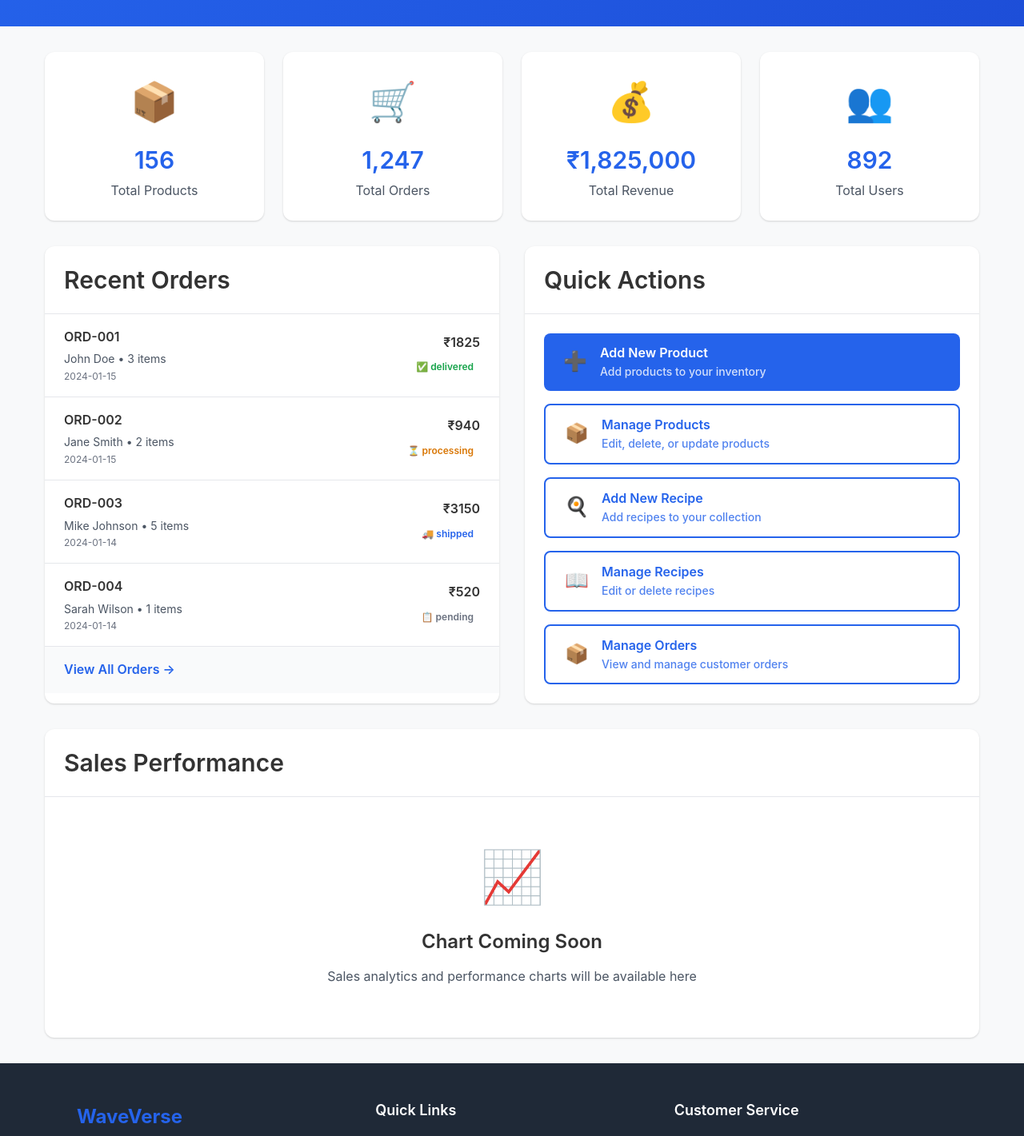
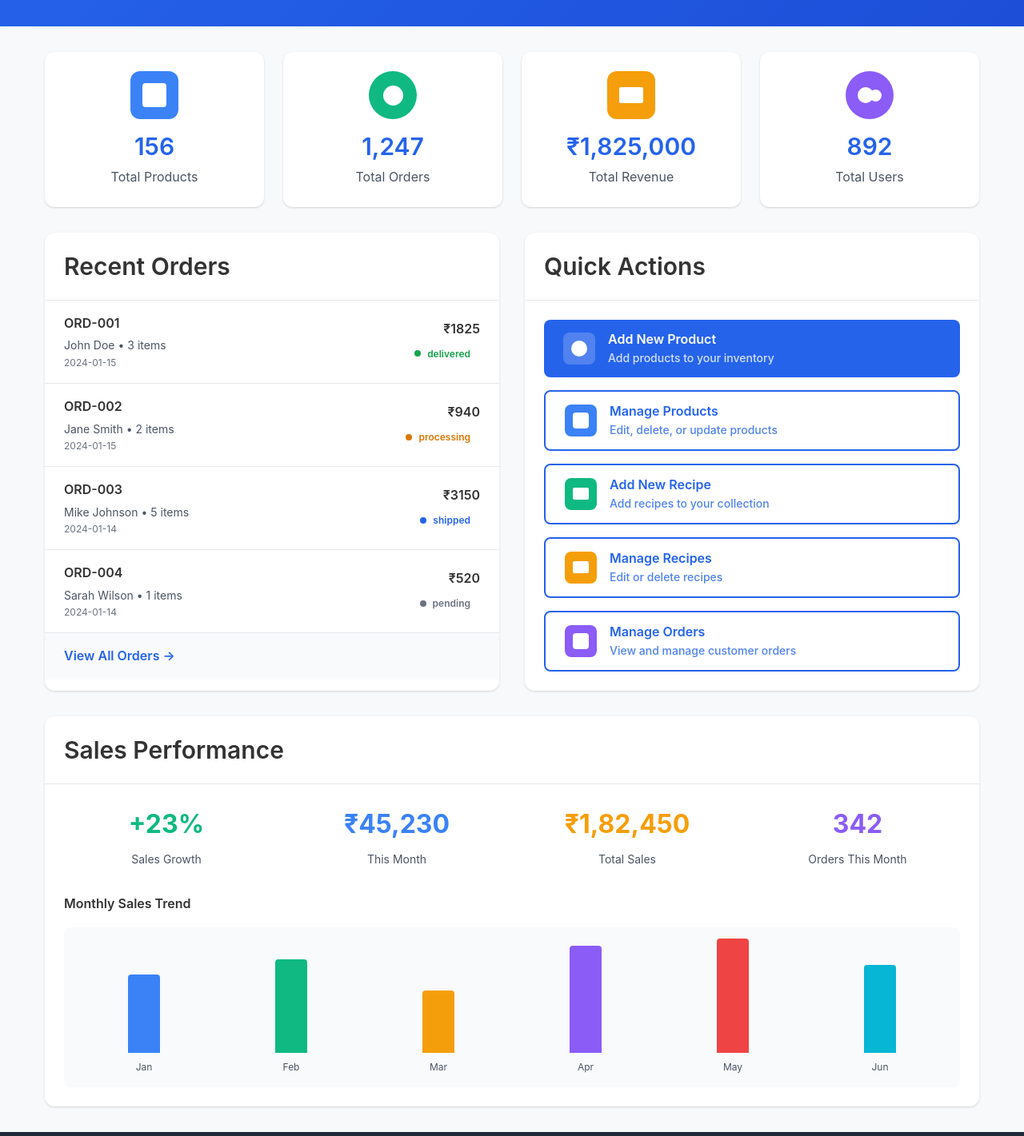
Before and after one commit to madhan112007/WaveVerse---E-commerce-web-for-Grocery, a React (Create React App) app in the folder frontend/: page /admin in a window 1280 px wide. Shown: the part 274-1695 px from the top of the page at 80% size. Built offline with nearby package versions, Linux system fonts and the light colour scheme; sample sign-in values are in the browser's storage.

Commit message:
Replace emojis with colored icons and add sales performance chart

```diff
--- a/frontend/src/pages/admin/AdminDashboard.jsx
+++ b/frontend/src/pages/admin/AdminDashboard.jsx
@@ -121,16 +121,24 @@ const AdminDashboard = () => {
               <Link to="/admin/add-product" className="btn" style={{
                 background: 'rgba(255,255,255,0.2)',
                 color: 'white',
-                border: '2px solid rgba(255,255,255,0.3)'
+                border: '2px solid rgba(255,255,255,0.3)',
+                display: 'flex',
+                alignItems: 'center',
+                gap: '0.5rem'
               }}>
-                ➕ Add Product
+                <div style={{ width: '20px', height: '20px', background: '#10b981', borderRadius: '50%' }}></div>
+                Add Product
               </Link>
               <Link to="/admin/manage-products" className="btn" style={{
                 background: 'rgba(255,255,255,0.2)',
                 color: 'white',
-                border: '2px solid rgba(255,255,255,0.3)'
+                border: '2px solid rgba(255,255,255,0.3)',
+                display: 'flex',
+                alignItems: 'center',
+                gap: '0.5rem'
               }}>
-                📦 Manage Products
+                <div style={{ width: '20px', height: '20px', background: '#3b82f6', borderRadius: '4px' }}></div>
+                Manage Products
               </Link>
             </div>
           </div>
@@ -147,7 +155,18 @@ const AdminDashboard = () => {
         }}>
           <div className="card">
             <div className="card-body" style={{ textAlign: 'center' }}>
-              <div style={{ fontSize: '3rem', marginBottom: '1rem' }}>📦</div>
+              <div style={{
+                width: '60px',
+                height: '60px',
+                background: '#3b82f6',
+                borderRadius: '12px',
+                margin: '0 auto 1rem',
+                display: 'flex',
+                alignItems: 'center',
+                justifyContent: 'center'
+              }}>
+                <div style={{ width: '30px', height: '30px', background: 'white', borderRadius: '4px' }}></div>
+              </div>
               <h3 style={{ color: 'var(--primary)', marginBottom: '0.5rem' }}>
                 {stats.totalProducts}
               </h3>
@@ -157,7 +176,18 @@ const AdminDashboard = () => {
 
           <div className="card">
             <div className="card-body" style={{ textAlign: 'center' }}>
-              <div style={{ fontSize: '3rem', marginBottom: '1rem' }}>🛒</div>
+              <div style={{
+                width: '60px',
+                height: '60px',
+                background: '#10b981',
+                borderRadius: '50%',
+                margin: '0 auto 1rem',
+                display: 'flex',
+                alignItems: 'center',
+                justifyContent: 'center'
+              }}>
+                <div style={{ width: '25px', height: '25px', background: 'white', borderRadius: '50%' }}></div>
+              </div>
               <h3 style={{ color: 'var(--primary)', marginBottom: '0.5rem' }}>
                 {stats.totalOrders.toLocaleString()}
               </h3>
@@ -167,7 +197,18 @@ const AdminDashboard = () => {
 
           <div className="card">
             <div className="card-body" style={{ textAlign: 'center' }}>
-              <div style={{ fontSize: '3rem', marginBottom: '1rem' }}>💰</div>
+              <div style={{
+                width: '60px',
+                height: '60px',
+                background: '#f59e0b',
+                borderRadius: '12px',
+                margin: '0 auto 1rem',
+                display: 'flex',
+                alignItems: 'center',
+                justifyContent: 'center'
+              }}>
+                <div style={{ width: '30px', height: '20px', background: 'white', borderRadius: '2px' }}></div>
+              </div>
               <h3 style={{ color: 'var(--primary)', marginBottom: '0.5rem' }}>
                 ₹{stats.totalRevenue.toLocaleString()}
               </h3>
@@ -177,7 +218,19 @@ const AdminDashboard = () => {
 
           <div className="card">
             <div className="card-body" style={{ textAlign: 'center' }}>
-              <div style={{ fontSize: '3rem', marginBottom: '1rem' }}>👥</div>
+              <div style={{
+                width: '60px',
+                height: '60px',
+                background: '#8b5cf6',
+                borderRadius: '50%',
+                margin: '0 auto 1rem',
+                display: 'flex',
+                alignItems: 'center',
+                justifyContent: 'center'
+              }}>
+                <div style={{ width: '20px', height: '20px', background: 'white', borderRadius: '50%' }}></div>
+                <div style={{ width: '15px', height: '15px', background: 'white', borderRadius: '50%', marginLeft: '-5px' }}></div>
+              </div>
               <h3 style={{ color: 'var(--primary)', marginBottom: '0.5rem' }}>
                 {stats.totalUsers.toLocaleString()}
               </h3>
@@ -223,15 +276,16 @@ const AdminDashboard = () => {
                     <div style={{
                       display: 'inline-flex',
                       alignItems: 'center',
-                      gap: '0.25rem',
-                      padding: '0.25rem 0.5rem',
+                      gap: '0.5rem',
+                      padding: '0.25rem 0.75rem',
                       borderRadius: '12px',
                       fontSize: '0.75rem',
                       fontWeight: '600',
                       background: `${getStatusColor(order.status)}20`,
                       color: getStatusColor(order.status)
                     }}>
-                      {getStatusIcon(order.status)} {order.status}
+                      <div style={{ width: '8px', height: '8px', background: getStatusColor(order.status), borderRadius: '50%' }}></div>
+                      {order.status}
                     </div>
                   </div>
                 </div>
@@ -263,7 +317,9 @@ const AdminDashboard = () => {
                   className="btn btn-primary"
                   style={{ justifyContent: 'flex-start', gap: '1rem' }}
                 >
-                  <span style={{ fontSize: '1.5rem' }}>➕</span>
+                  <div style={{ width: '40px', height: '40px', background: 'rgba(255,255,255,0.2)', borderRadius: '8px', display: 'flex', alignItems: 'center', justifyContent: 'center' }}>
+                    <div style={{ width: '20px', height: '20px', background: 'white', borderRadius: '50%' }}></div>
+                  </div>
                   <div>
                     <div style={{ fontWeight: '600' }}>Add New Product</div>
                     <div style={{ fontSize: '0.875rem', opacity: 0.8 }}>
@@ -277,7 +333,9 @@ const AdminDashboard = () => {
                   className="btn btn-outline"
                   style={{ justifyContent: 'flex-start', gap: '1rem' }}
                 >
-                  <span style={{ fontSize: '1.5rem' }}>📦</span>
+                  <div style={{ width: '40px', height: '40px', background: '#3b82f6', borderRadius: '8px', display: 'flex', alignItems: 'center', justifyContent: 'center' }}>
+                    <div style={{ width: '20px', height: '20px', background: 'white', borderRadius: '4px' }}></div>
+                  </div>
                   <div>
                     <div style={{ fontWeight: '600' }}>Manage Products</div>
                     <div style={{ fontSize: '0.875rem', opacity: 0.8 }}>
@@ -291,7 +349,9 @@ const AdminDashboard = () => {
                   className="btn btn-outline"
                   style={{ justifyContent: 'flex-start', gap: '1rem' }}
                 >
-                  <span style={{ fontSize: '1.5rem' }}>🍳</span>
+                  <div style={{ width: '40px', height: '40px', background: '#10b981', borderRadius: '8px', display: 'flex', alignItems: 'center', justifyContent: 'center' }}>
+                    <div style={{ width: '20px', height: '15px', background: 'white', borderRadius: '2px' }}></div>
+                  </div>
                   <div>
                     <div style={{ fontWeight: '600' }}>Add New Recipe</div>
                     <div style={{ fontSize: '0.875rem', opacity: 0.8 }}>
@@ -305,7 +365,9 @@ const AdminDashboard = () => {
                   className="btn btn-outline"
                   style={{ justifyContent: 'flex-start', gap: '1rem' }}
                 >
-                  <span style={{ fontSize: '1.5rem' }}>📖</span>
+                  <div style={{ width: '40px', height: '40px', background: '#f59e0b', borderRadius: '8px', display: 'flex', alignItems: 'center', justifyContent: 'center' }}>
+                    <div style={{ width: '20px', height: '15px', background: 'white', borderRadius: '2px' }}></div>
+                  </div>
                   <div>
                     <div style={{ fontWeight: '600' }}>Manage Recipes</div>
                     <div style={{ fontSize: '0.875rem', opacity: 0.8 }}>
@@ -319,7 +381,9 @@ const AdminDashboard = () => {
                   className="btn btn-outline"
                   style={{ justifyContent: 'flex-start', gap: '1rem' }}
                 >
-                  <span style={{ fontSize: '1.5rem' }}>📦</span>
+                  <div style={{ width: '40px', height: '40px', background: '#8b5cf6', borderRadius: '8px', display: 'flex', alignItems: 'center', justifyContent: 'center' }}>
+                    <div style={{ width: '20px', height: '20px', background: 'white', borderRadius: '4px' }}></div>
+                  </div>
                   <div>
                     <div style={{ fontWeight: '600' }}>Manage Orders</div>
                     <div style={{ fontSize: '0.875rem', opacity: 0.8 }}>
@@ -332,17 +396,59 @@ const AdminDashboard = () => {
           </div>
         </div>
 
-        {/* Performance Chart Placeholder */}
+        {/* Sales Performance Chart */}
         <div className="card" style={{ marginTop: '2rem' }}>
           <div className="card-header">
             <h3 style={{ margin: 0 }}>Sales Performance</h3>
           </div>
-          <div className="card-body" style={{ textAlign: 'center', padding: '3rem' }}>
-            <div style={{ fontSize: '4rem', marginBottom: '1rem' }}>📈</div>
-            <h4>Chart Coming Soon</h4>
-            <p style={{ color: 'var(--gray-600)' }}>
-              Sales analytics and performance charts will be available here
-            </p>
+          <div className="card-body">
+            <div style={{ display: 'grid', gridTemplateColumns: 'repeat(auto-fit, minmax(150px, 1fr))', gap: '2rem', marginBottom: '2rem' }}>
+              <div style={{ textAlign: 'center' }}>
+                <div style={{ fontSize: '2rem', fontWeight: '700', color: '#10b981', marginBottom: '0.5rem' }}>+23%</div>
+                <div style={{ fontSize: '0.875rem', color: 'var(--gray-600)' }}>Sales Growth</div>
+              </div>
+              <div style={{ textAlign: 'center' }}>
+                <div style={{ fontSize: '2rem', fontWeight: '700', color: '#3b82f6', marginBottom: '0.5rem' }}>₹45,230</div>
+                <div style={{ fontSize: '0.875rem', color: 'var(--gray-600)' }}>This Month</div>
+              </div>
+              <div style={{ textAlign: 'center' }}>
+                <div style={{ fontSize: '2rem', fontWeight: '700', color: '#f59e0b', marginBottom: '0.5rem' }}>₹1,82,450</div>
+                <div style={{ fontSize: '0.875rem', color: 'var(--gray-600)' }}>Total Sales</div>
+              </div>
+              <div style={{ textAlign: 'center' }}>
+                <div style={{ fontSize: '2rem', fontWeight: '700', color: '#8b5cf6', marginBottom: '0.5rem' }}>342</div>
+                <div style={{ fontSize: '0.875rem', color: 'var(--gray-600)' }}>Orders This Month</div>
+              </div>
+            </div>
+
+            {/* Simple Bar Chart */}
+            <div style={{ marginTop: '2rem' }}>
+              <div style={{ fontSize: '1rem', fontWeight: '600', marginBottom: '1rem' }}>Monthly Sales Trend</div>
+              <div style={{ display: 'flex', alignItems: 'end', gap: '1rem', height: '200px', padding: '1rem', background: 'var(--gray-50)', borderRadius: 'var(--border-radius)' }}>
+                {[
+                  { month: 'Jan', value: 65, color: '#3b82f6' },
+                  { month: 'Feb', value: 78, color: '#10b981' },
+                  { month: 'Mar', value: 52, color: '#f59e0b' },
+                  { month: 'Apr', value: 89, color: '#8b5cf6' },
+                  { month: 'May', value: 95, color: '#ef4444' },
+                  { month: 'Jun', value: 73, color: '#06b6d4' }
+                ].map((bar, index) => (
+                  <div key={index} style={{ display: 'flex', flexDirection: 'column', alignItems: 'center', flex: 1 }}>
+                    <div
+                      style={{
+                        width: '100%',
+                        maxWidth: '40px',
+                        height: `${bar.value * 1.5}px`,
+                        background: bar.color,
+                        borderRadius: '4px 4px 0 0',
+                        marginBottom: '0.5rem'
+                      }}
+                    ></div>
+                    <div style={{ fontSize: '0.75rem', color: 'var(--gray-600)' }}>{bar.month}</div>
+                  </div>
+                ))}
+              </div>
+            </div>
           </div>
         </div>
       </div>
```
